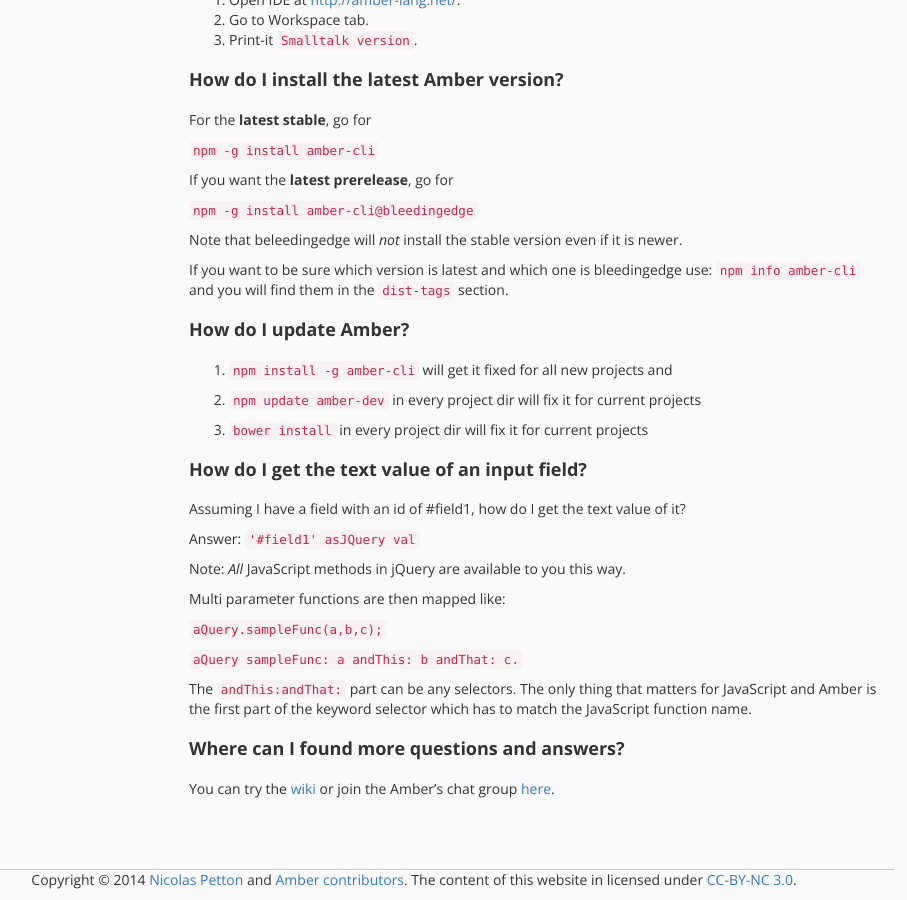
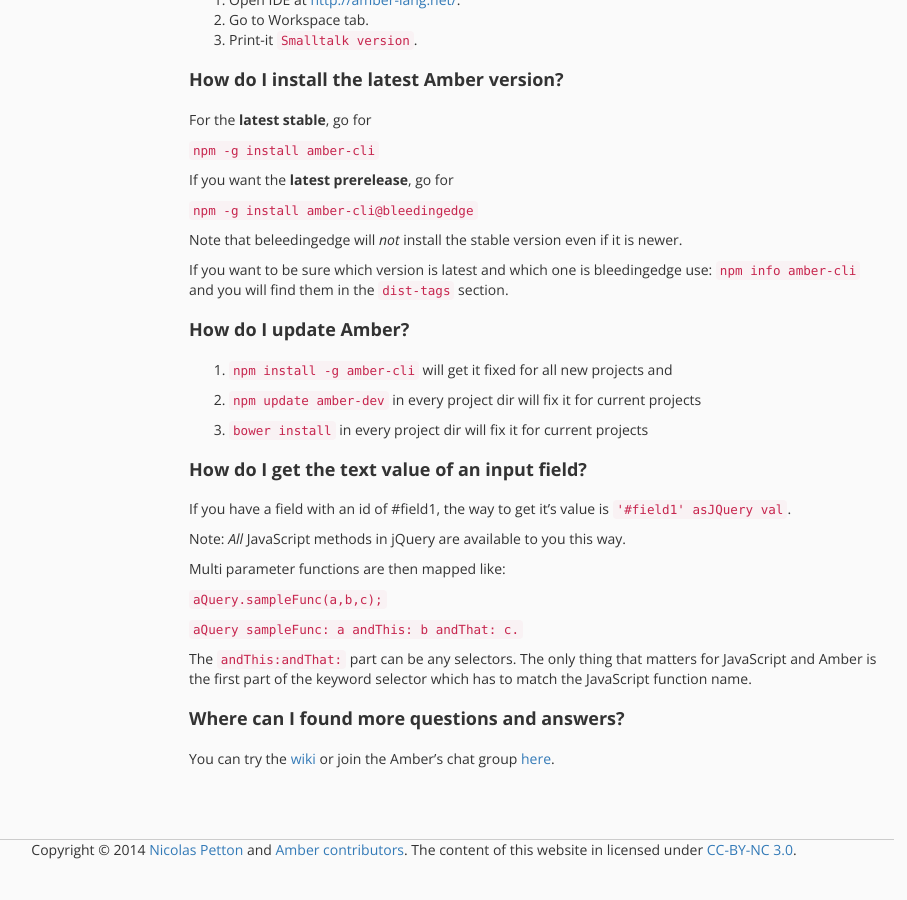
Before and after one commit to amber-smalltalk/amber-documentation, a Jekyll site: the page built from faq.md, in a window 1280 px wide and 900 px high, scrolled down 1371 px. Shown: the whole window, without its empty margins (226-1133 px from the left). Built offline with Jekyll 4.4.1, drawn with Linux system fonts in a browser that asks for light colours; nearby versions of some CDN libraries; after the commit the page ends 2241 px from its top, so only the background shows below that.

Commit message:
unconvoluted an answer

```diff
--- a/faq.md
+++ b/faq.md
@@ -64,9 +64,7 @@ If you want to be sure which version is latest and which one is bleedingedge use
 
 #### How do I get the text value of an input field?
 
-Assuming I have a field with an id of #field1, how do I get the text value of it?
-
-Answer: `'#field1' asJQuery val`
+If you have a field with an id of #field1, the way to get it's value is `'#field1' asJQuery val`.
 
 Note: _All_ JavaScript methods in jQuery are available to you this way.
 
```
